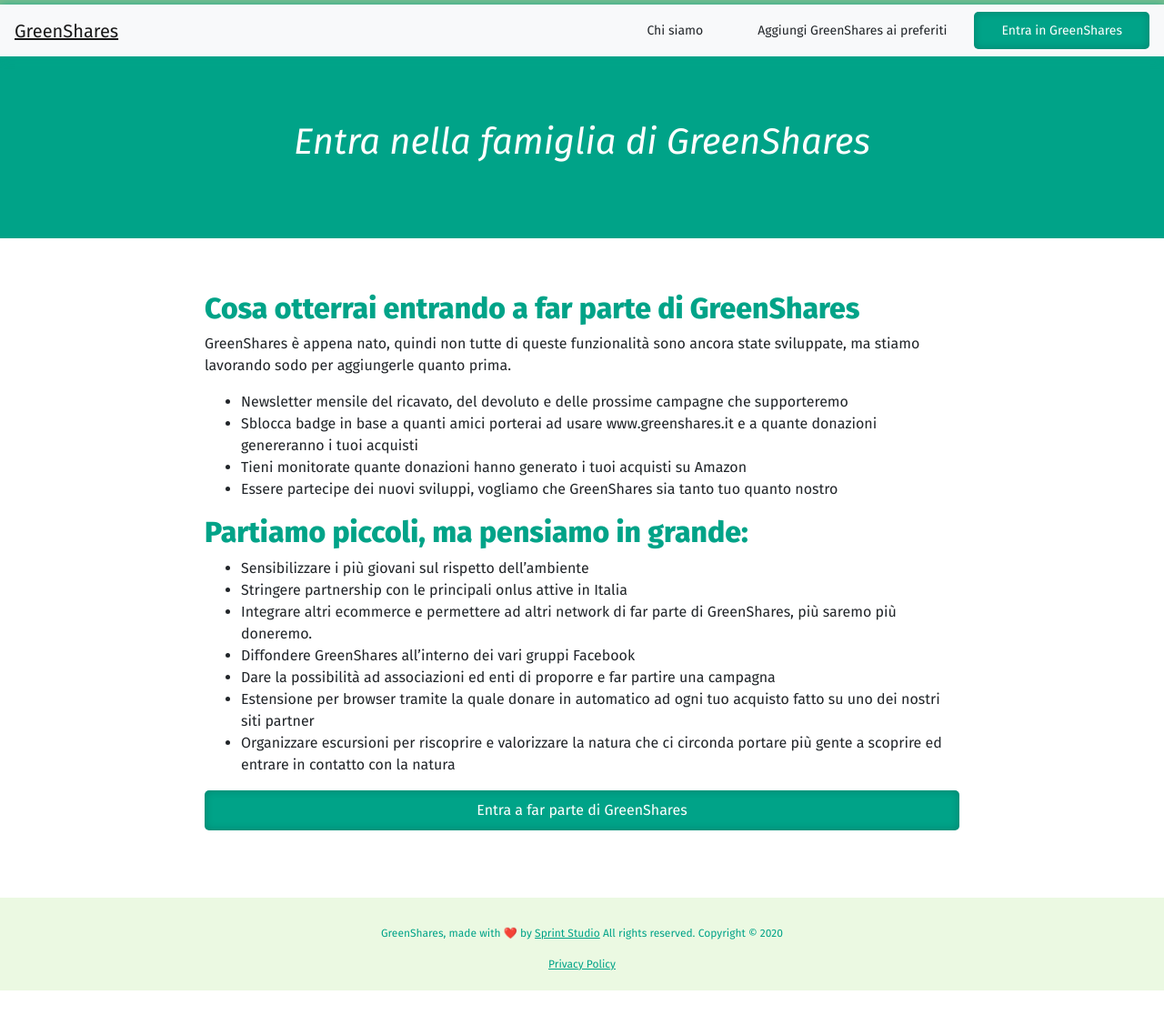
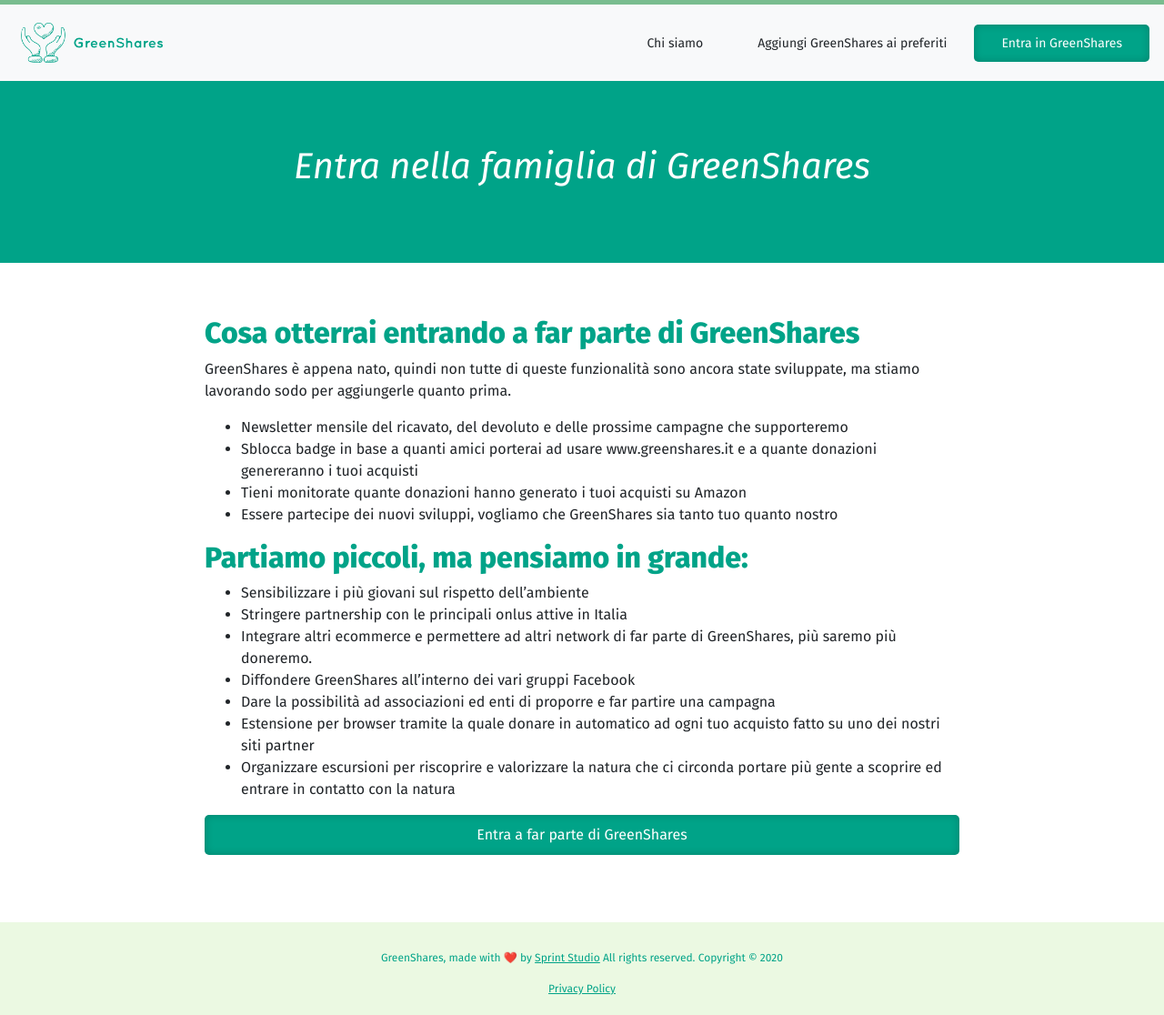
Before and after one commit to sprint-studio/charity-buy, a Jekyll site: the page built from pages/entra-in-greenshares.md, in a window 1280 px wide. Shown: the whole page at 91% size. Built offline with Jekyll 4.4.1, drawn with Linux system fonts in a browser that asks for light colours; before the commit the page ends 1089 px from its top, so only the background shows below that.

Commit message:
Added navbar logo

```diff
--- a/_includes/header.html
+++ b/_includes/header.html
@@ -1,7 +1,7 @@
 <!-- Header -->
 <header id="header">
-  <div class="row">
-    <div class="col-12">
+  <div class="row pt-0">
+    <div class="col-12 pl-0 pr-0">
       <div class="hero">
         <div class="row">
           <div class="col-md-2"></div>
--- a/_includes/nav.html
+++ b/_includes/nav.html
@@ -1,5 +1,7 @@
 <nav class="navbar navbar-expand-lg navbar-light bg-light">
-  <a class="navbar-brand" href="./">GreenShares</a>
+  <a class="navbar-brand" href="./">
+    <img src="../assets/img/logo-greenshares.png">
+  </a>
   <button
     class="navbar-toggler"
     type="button"
--- a/assets/css/style.scss
+++ b/assets/css/style.scss
@@ -66,7 +66,14 @@ body {
 
 nav {
   background-color: $dark-green;
-  box-shadow: 0px 2px 10px $dark-green;
+  //box-shadow: 0px 2px 10px $dark-green;
+
+  .navbar-brand {
+    img {
+      padding: 7px;
+      width: 170px;
+    }
+  }
 }
 
 section {
```
Also changed, not shown: assets/img/logo-greenshares.png (added), 7 other files.
